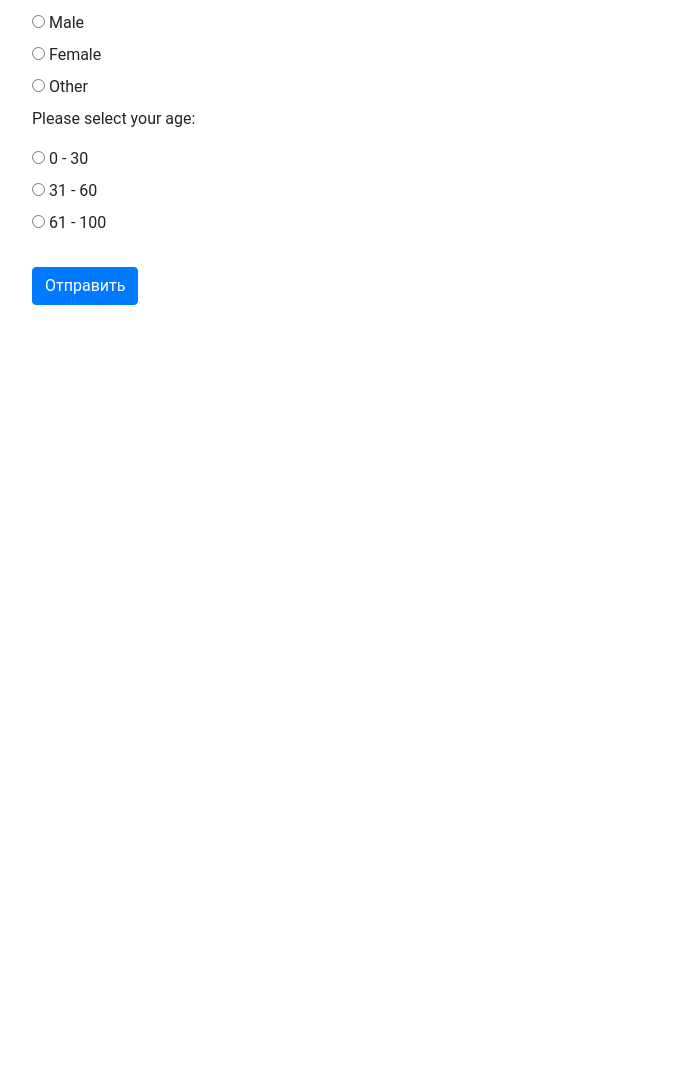
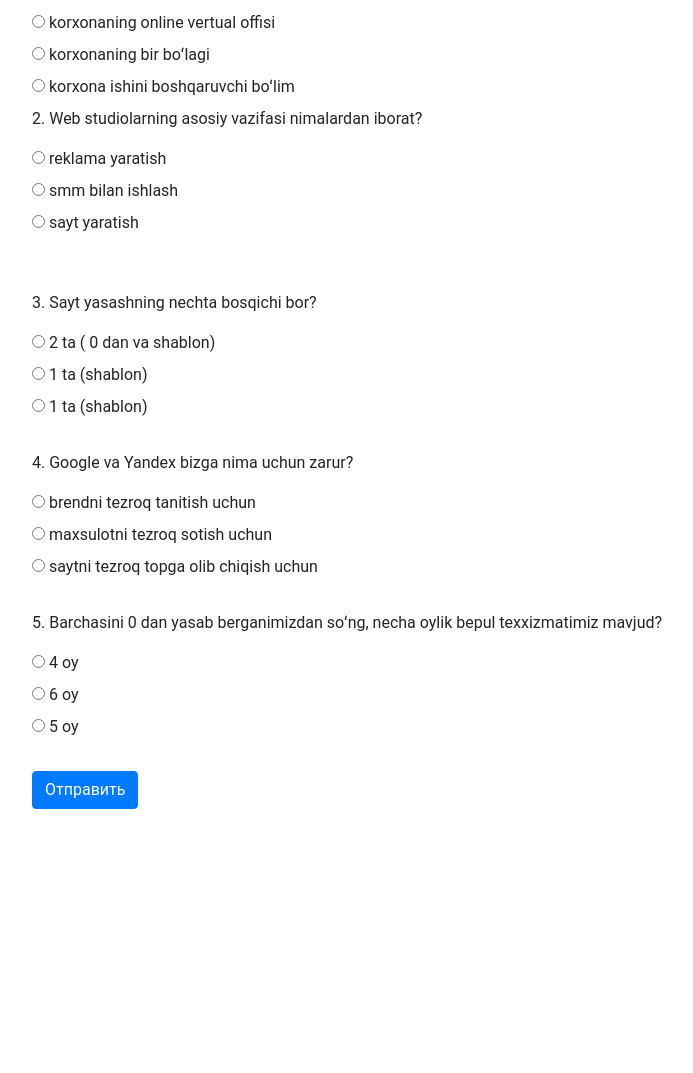
Before and after one commit to FathullaLatipov/bs, a Django app: page /web/ in a window 1280 px wide. Shown: the part 1111-2184 px from the top of the page, without its empty margins (53-746 px from the left). Before the commit the page ends 1416 px from the top, so only its background shows below. Run offline with Django 3.2, Linux system fonts and the light colour scheme; some libraries are stand-ins or nearby versions.

Commit message:
marketing

```diff
--- a/templates/sales pages/web.html
+++ b/templates/sales pages/web.html
@@ -23,24 +23,57 @@
             <source src="{% static './sales department/Bright Media Web Hizmatlari.mp4' %}">
         </video>
   <form action="/action_page.php" >
-  <p>Please select your gender:</p>
+  <p>1. Web oʻzi nima?</p>
   <input type="radio" id="male" name="gender" value="male">
-  <label for="male">Male</label><br>
+  <label for="male">korxonaning online vertual offisi</label><br>
+<!--      true-->
   <input type="radio" id="female" name="gender" value="female">
-  <label for="female">Female</label><br>
+  <label for="female">korxonaning bir boʻlagi</label><br>
   <input type="radio" id="other" name="gender" value="other">
-  <label for="other">Other</label>
+  <label for="other">korxona ishini boshqaruvchi boʻlim</label>
 
   <br>
 
-  <p>Please select your age:</p>
+  <p>2. Web studiolarning asosiy vazifasi nimalardan iborat?</p>
   <input type="radio" id="age1" name="age" value="30">
-  <label for="age1">0 - 30</label><br>
+  <label for="age1">reklama yaratish</label><br>
   <input type="radio" id="age2" name="age" value="60">
-  <label for="age2">31 - 60</label><br>
+  <label for="age2">smm bilan ishlash</label><br>
   <input type="radio" id="age3" name="age" value="100">
-  <label for="age3">61 - 100</label><br><br>
+  <label for="age3">sayt yaratish</label><br><br>
+<!--      true-->
     </label>
+      <br>
+        <p>3. Sayt yasashning nechta bosqichi bor?</p>
+  <input type="radio" id="age1" name="age" value="30">
+  <label for="age1">2 ta ( 0 dan va shablon)</label><br>
+<!--      true-->
+  <input type="radio" id="age2" name="age" value="60">
+  <label for="age2"> 1 ta (shablon)</label><br>
+  <input type="radio" id="age3" name="age" value="100">
+  <label for="age3"> 1 ta (shablon)</label><br><br>
+    </label>
+
+             <p>4. Google va Yandex bizga nima uchun zarur?</p>
+  <input type="radio" id="age1" name="age" value="30">
+  <label for="age1">brendni tezroq tanitish uchun</label><br>
+  <input type="radio" id="age2" name="age" value="60">
+  <label for="age2">maxsulotni tezroq sotish uchun</label><br>
+  <input type="radio" id="age3" name="age" value="100">
+  <label for="age3">saytni tezroq topga olib chiqish uchun</label><br><br>
+<!--      true-->
+    </label>
+
+             <p>5. Barchasini 0 dan yasab berganimizdan soʻng, necha oylik bepul texxizmatimiz mavjud?</p>
+  <input type="radio" id="age1" name="age" value="30">
+  <label for="age1">4 oy</label><br>
+  <input type="radio" id="age2" name="age" value="60">
+  <label for="age2">6 oy</label><br>
+      <!--      true-->
+  <input type="radio" id="age3" name="age" value="100">
+  <label for="age3">5 oy</label><br><br>
+    </label>
+
 
             <button class="btn btn-primary">Отправить</button>
         </div>
```
